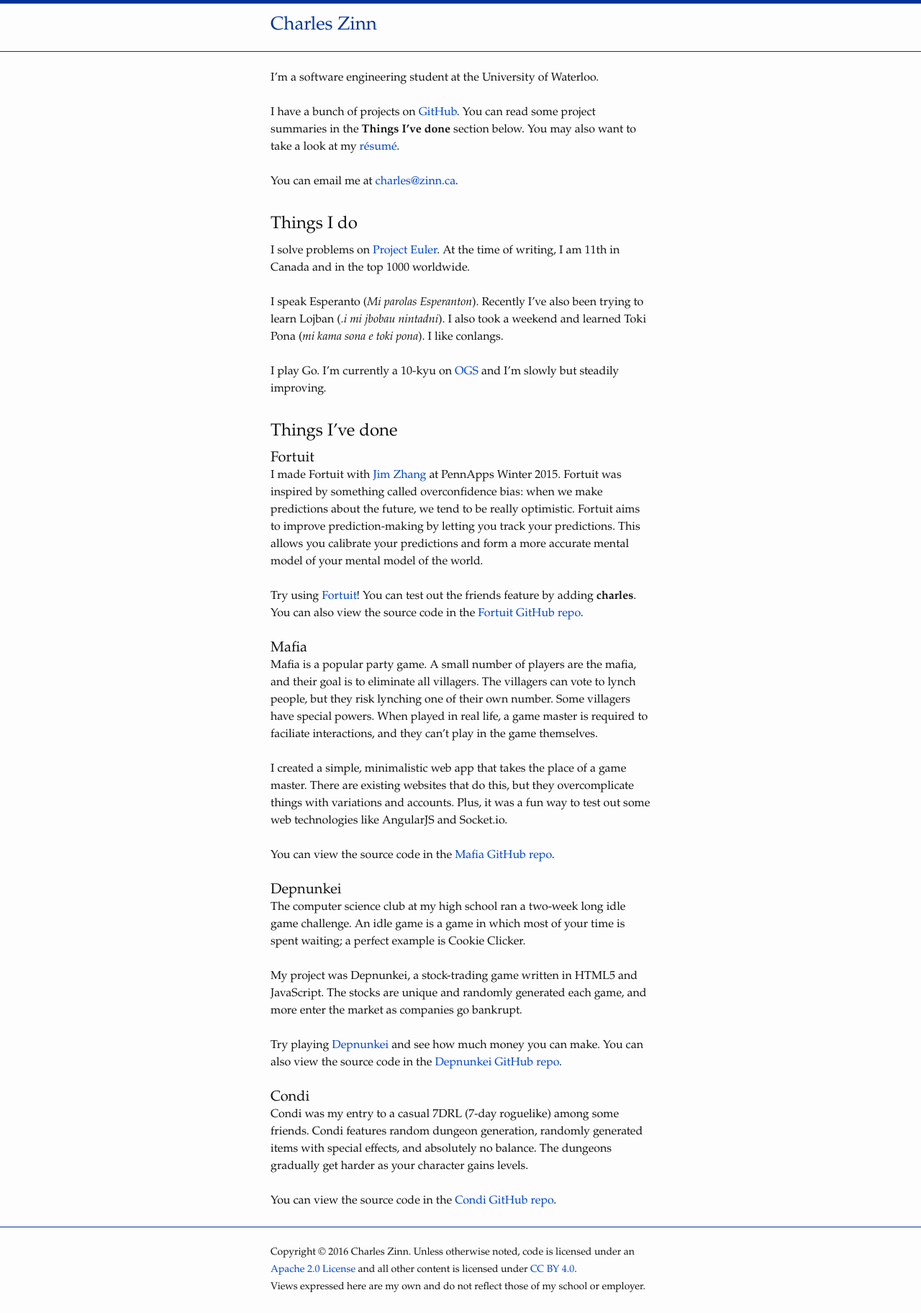
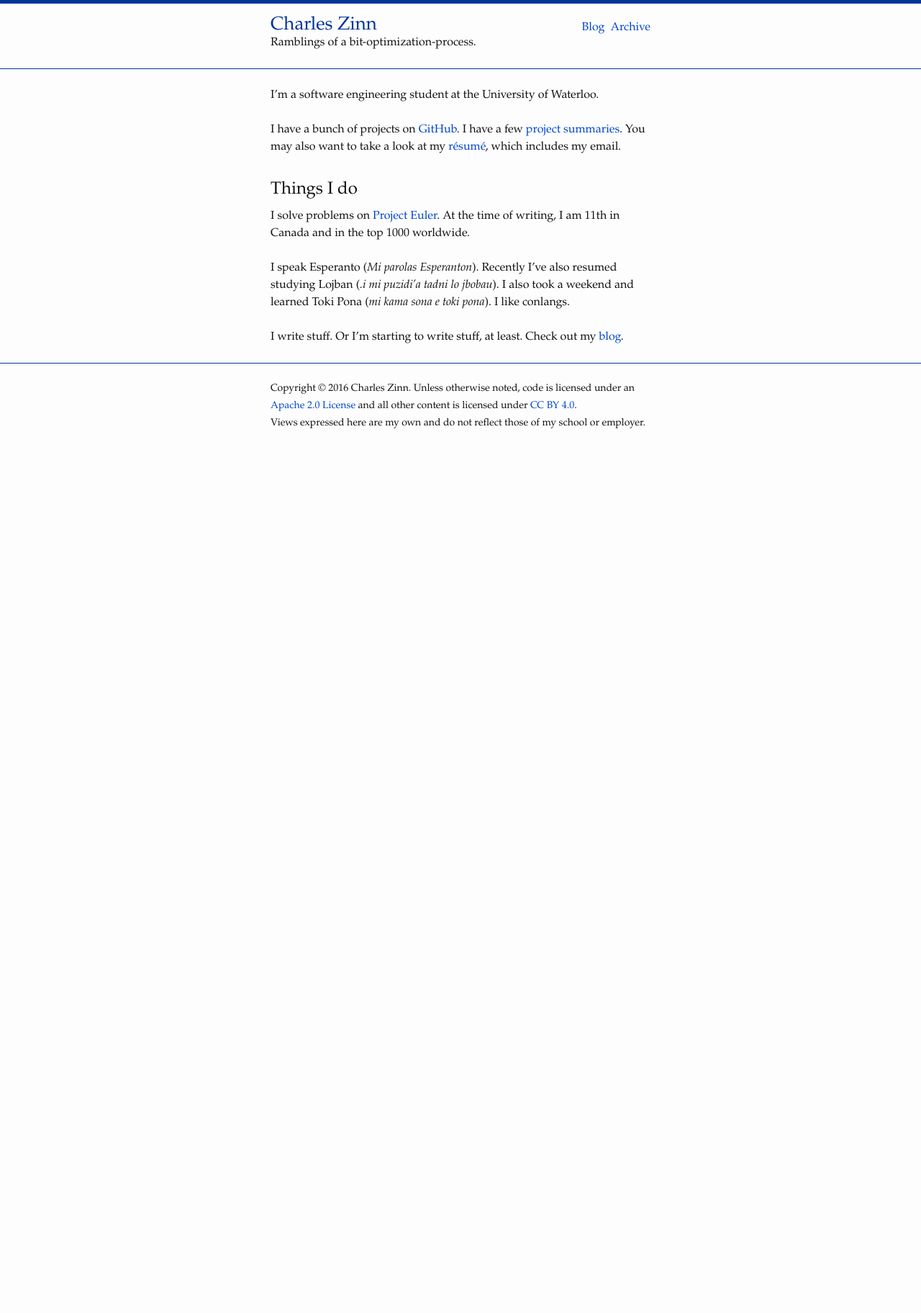
Before and after one commit to czinn/czinn.github.io, a Jekyll site: the page built from index.md, in a window 1280 px wide. Shown: the whole page at 72% size. Built offline with Jekyll 4.4.1, drawn with Linux system fonts in a browser that asks for light colours; after the commit the page ends 900 px from its top, so only the background shows below that.

Commit message:
Initial blog change.

```diff
--- a/_config.yml
+++ b/_config.yml
@@ -2,8 +2,9 @@
 title: Charles Zinn
 email: charles@zinn.ca
 description: >
-  Person website of a software engineering student.
+  Personal website of a software engineering student at the University of Waterloo.
 keywords:
+  - blog
   - software
   - engineering
   - waterloo
@@ -18,6 +19,11 @@
       type: "posts"
     values:
       permalink: /blog/:title
+#  -
+#    scope:
+#      path: "other_posts"
+#    values:
+#      permalink: /blog/:title
 
 # Build settings
 markdown: kramdown
--- a/_includes/header.html
+++ b/_includes/header.html
@@ -6,6 +6,13 @@
       <a class="site-title" href="{{ site.baseurl }}/">{{ site.title }}</a>
     </div>
 
+      <nav>
+        <a href="/blog">Blog</a>
+        <a href="/blog/archive">Archive</a>
+      </nav>
+
+    <p style="clear:both">Ramblings of a bit-optimization-process.</p>
+
   </div>
 
 </header>
--- a/_sass/_base.scss
+++ b/_sass/_base.scss
@@ -2,7 +2,7 @@
  * Reset some basic elements
  */
 body,
-ul, ol, blockquote, pre, code, figure {
+ul, ol, blockquote, pre, code, figure, table, tbody, tr {
   margin: 0;
   padding: 0;
 }
@@ -75,18 +75,17 @@
   vertical-align: top;
 }
 
-pre {
+pre, ul, table {
   padding: 0 $spacing-unit;
   margin-bottom: $spacing-unit;
 }
 
+ul ul {
+  margin: 0;
+}
+
 code {
   color: $main-color;
-}
-
-ul {
-  margin-bottom: $spacing-unit;
-  padding: 0 $spacing-unit;
 }
 
 ul.compact {
@@ -98,9 +97,6 @@
     margin-left: 1em;
     list-style-type: none;
   }
-}
-
-figure {
 }
 
 img {
--- /dev/null
+++ b/blog/index.html
@@ -0,0 +1,6 @@
+---
+layout: default
+---
+
+{% assign post = site.posts.first %}
+{% include post.html %}
--- a/index.md
+++ b/index.md
@@ -4,57 +4,20 @@
 
 I'm a software engineering student at the University of Waterloo.
 
-I have a bunch of projects on [GitHub]. You can read some project summaries in the **Things I've done** section below. You may also want to take a look at my [résumé][resume].
-
-You can email me at [{{ site.email }}][email].
+I have a bunch of projects on [GitHub]. I have a few [project summaries][projects]. You may also want to take a look at my [résumé][resume], which includes my email.
 
 ## Things I do
 
 I solve problems on [Project Euler][pe]. At the time of writing, I am 11th in Canada and in the top 1000 worldwide.
 
-I speak Esperanto (*Mi parolas Esperanton*). Recently I've also been trying to learn Lojban (*.i mi jbobau nintadni*). I also took a weekend and learned Toki Pona (*mi kama sona e toki pona*). I like conlangs.
+I speak Esperanto (*Mi parolas Esperanton*). Recently I've also resumed studying Lojban (*.i mi puzidi'a tadni lo jbobau*). I also took a weekend and learned Toki Pona (*mi kama sona e toki pona*). I like conlangs.
 
-I play Go. I'm currently a 10-kyu on [OGS] and I'm slowly but steadily improving.
-
-## Things I've done
-
-### Fortuit
-
-I made Fortuit with [Jim Zhang](http://neynt.ca/) at PennApps Winter 2015. Fortuit was inspired by something called overconfidence bias: when we make predictions about the future, we tend to be really optimistic. Fortuit aims to improve prediction-making by letting you track your predictions. This allows you calibrate your predictions and form a more accurate mental model of your mental model of the world.
-
-Try using [Fortuit][tryfortuit]! You can test out the friends feature by adding **charles**. You can also view the source code in the [Fortuit GitHub repo][fortuit].
-
-### Mafia
-
-Mafia is a popular party game. A small number of players are the mafia, and their goal is to eliminate all villagers. The villagers can vote to lynch people, but they risk lynching one of their own number. Some villagers have special powers. When played in real life, a game master is required to faciliate interactions, and they can't play in the game themselves.
-
-I created a simple, minimalistic web app that takes the place of a game master. There are existing websites that do this, but they overcomplicate things with variations and accounts. Plus, it was a fun way to test out some web technologies like AngularJS and Socket.io.
-
-You can view the source code in the [Mafia GitHub repo][mafia].
-
-### Depnunkei
-
-The computer science club at my high school ran a two-week long idle game challenge. An idle game is a game in which most of your time is spent waiting; a perfect example is Cookie Clicker.
-
-My project was Depnunkei, a stock-trading game written in HTML5 and JavaScript. The stocks are unique and randomly generated each game, and more enter the market as companies go bankrupt.
-
-Try playing [Depnunkei][playdepnunkei] and see how much money you can make. You can also view the source code in the [Depnunkei GitHub repo][depnunkei].
-
-### Condi
-
-Condi was my entry to a casual 7DRL (7-day roguelike) among some friends. Condi features random dungeon generation, randomly generated items with special effects, and absolutely no balance. The dungeons gradually get harder as your character gains levels.
-
-You can view the source code in the [Condi GitHub repo][condi].
-
+I write stuff. Or I'm starting to write stuff, at least. Check out my [blog][blog].
 
 [resume]: CharlesZinn.pdf
+[projects]: /projects
+[blog]: /blog
 [OGS]: https://online-go.com/user/view/69260
-[tryfortuit]: http://fortuit.semicolon.ca
-[fortuit]: https://github.com/Semicolon314/fortuit
-[mafia]: https://github.com/Semicolon314/mafia
-[playdepnunkei]: /depnunkei
-[depnunkei]: https://github.com/Semicolon314/depnunkei
-[condi]: https://github.com/Semicolon314/condi
 [email]: mailto:{{ site.email }}
 [pe]: https://projecteuler.net/progress=semicolon7
 [github]: https://github.com/{{ site.github_username }}
```
Also changed, not shown: _posts/2016-01-31-welcome-to-jekyll.markdown (added, +22 -0 lines), _posts/2016-02-10-testing-post-two.md (added, +26 -0 lines), _posts/2016-02-13-long-title-format-post-thing-that-is-really-long.md (added, +19 -0 lines), blog/archive.html (added, +28 -0 lines), blog/list.html (added, +18 -0 lines), feed.xml (added, +30 -0 lines), projects.md (added, +52 -0 lines), 1 other file.
